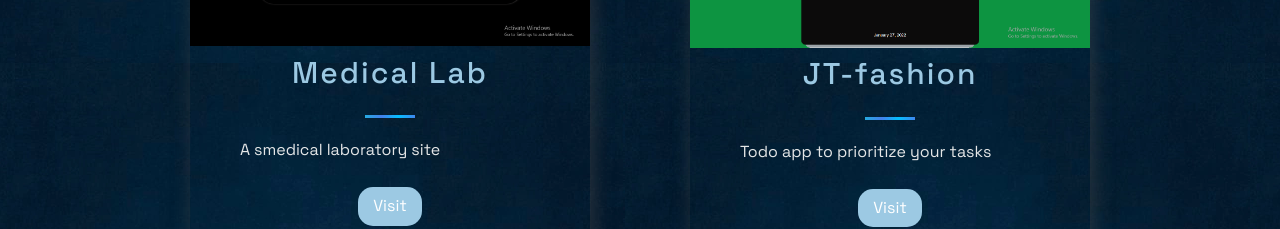
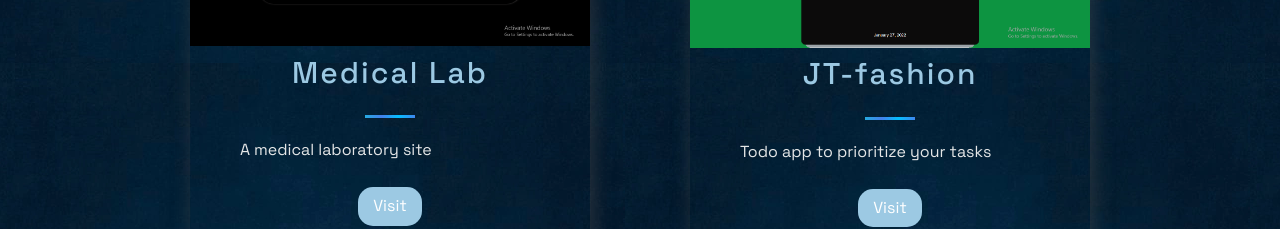
Before and after one commit to Jayt4c/portfolio, a Next.js app: page / in a window 1280 px wide. Shown: the part 2380-2609 px from the top of the page. Built offline with nearby package versions, Linux system fonts and the light colour scheme.

Commit message:
Update constants.js

```diff
--- a/src/constants/constants.js
+++ b/src/constants/constants.js
@@ -49,10 +49,10 @@ export const projects = [
   },
   {
     title: 'Medical Lab',
-    description: "A smedical laboratory site",
+    description: "A medical laboratory site",
     image: '/images/stopwatch.png',
     tags: ['HTML', 'CSS', 'JavaScript'],
-    visit: 'https://https://muelbeth.vercel.app/',
+    visit: 'https://muelbeth.vercel.app/',
     id: 6,
   },
   {
```
